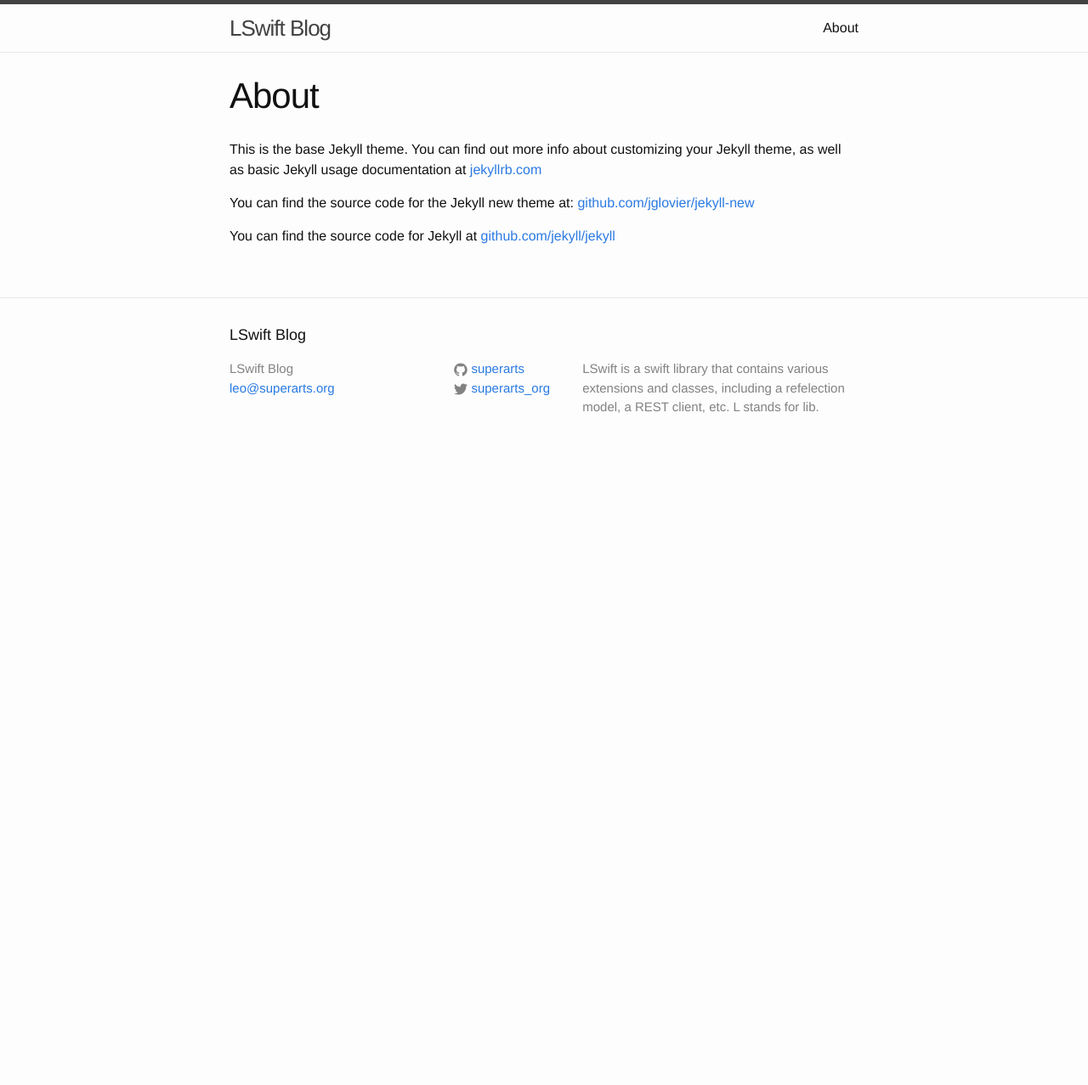
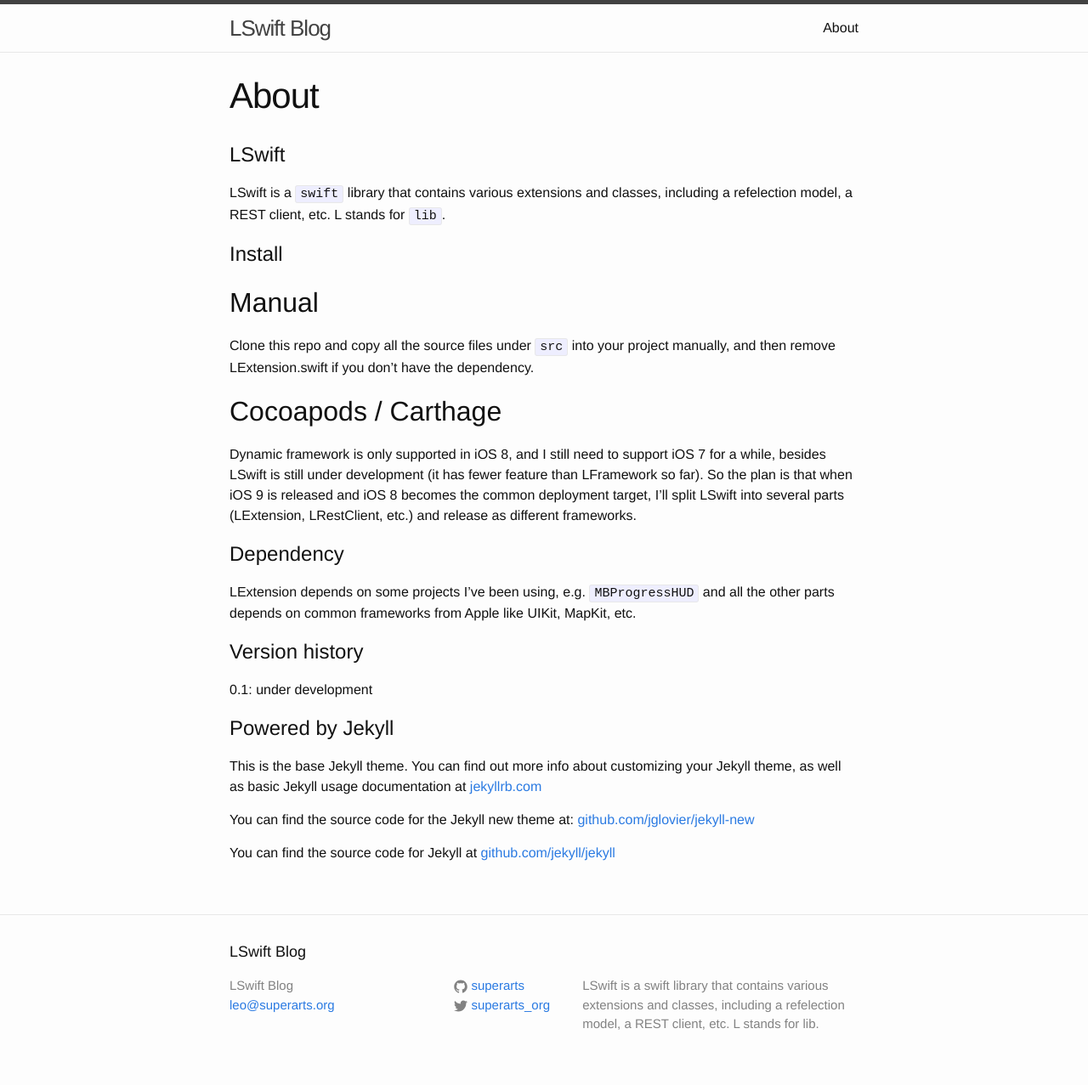
Before and after one commit to superarts/SwissKnife, a Jekyll site: the page built from about.md, in a window 1280 px wide. Shown: the whole page at 85% size. Built offline with Jekyll 4.4.1, drawn with Linux system fonts in a browser that asks for light colours; before the commit the page ends 900 px from its top, so only the background shows below that.

Commit message:
modified contents

```diff
--- a/about.md
+++ b/about.md
@@ -4,6 +4,32 @@ title: About
 permalink: /about/
 ---
 
+LSwift
+====
+
+LSwift is a `swift` library that contains various extensions and classes, including a refelection model, a REST client, etc. L stands for `lib`.
+
+Install
+====
+
+Manual
+----
+Clone this repo and copy all the source files under `src` into your project manually, and then remove LExtension.swift if you don't have the dependency.
+
+Cocoapods / Carthage
+----
+Dynamic framework is only supported in iOS 8, and I still need to support iOS 7 for a while, besides LSwift is still under development (it has fewer feature than LFramework so far). So the plan is that when iOS 9 is released and iOS 8 becomes the common deployment target, I'll split LSwift into several parts (LExtension, LRestClient, etc.) and release as different frameworks.
+
+Dependency
+====
+LExtension depends on some projects I've been using, e.g. `MBProgressHUD` and all the other parts depends on common frameworks from Apple like UIKit, MapKit, etc.
+
+Version history
+====
+0.1: under development
+
+Powered by Jekyll
+====
 This is the base Jekyll theme. You can find out more info about customizing your Jekyll theme, as well as basic Jekyll usage documentation at [jekyllrb.com](http://jekyllrb.com/)
 
 You can find the source code for the Jekyll new theme at: [github.com/jglovier/jekyll-new](https://github.com/jglovier/jekyll-new)
```
Also changed, not shown: _posts/2015-04-30-welcome-to-jekyll.markdown (+9 -2 lines).
